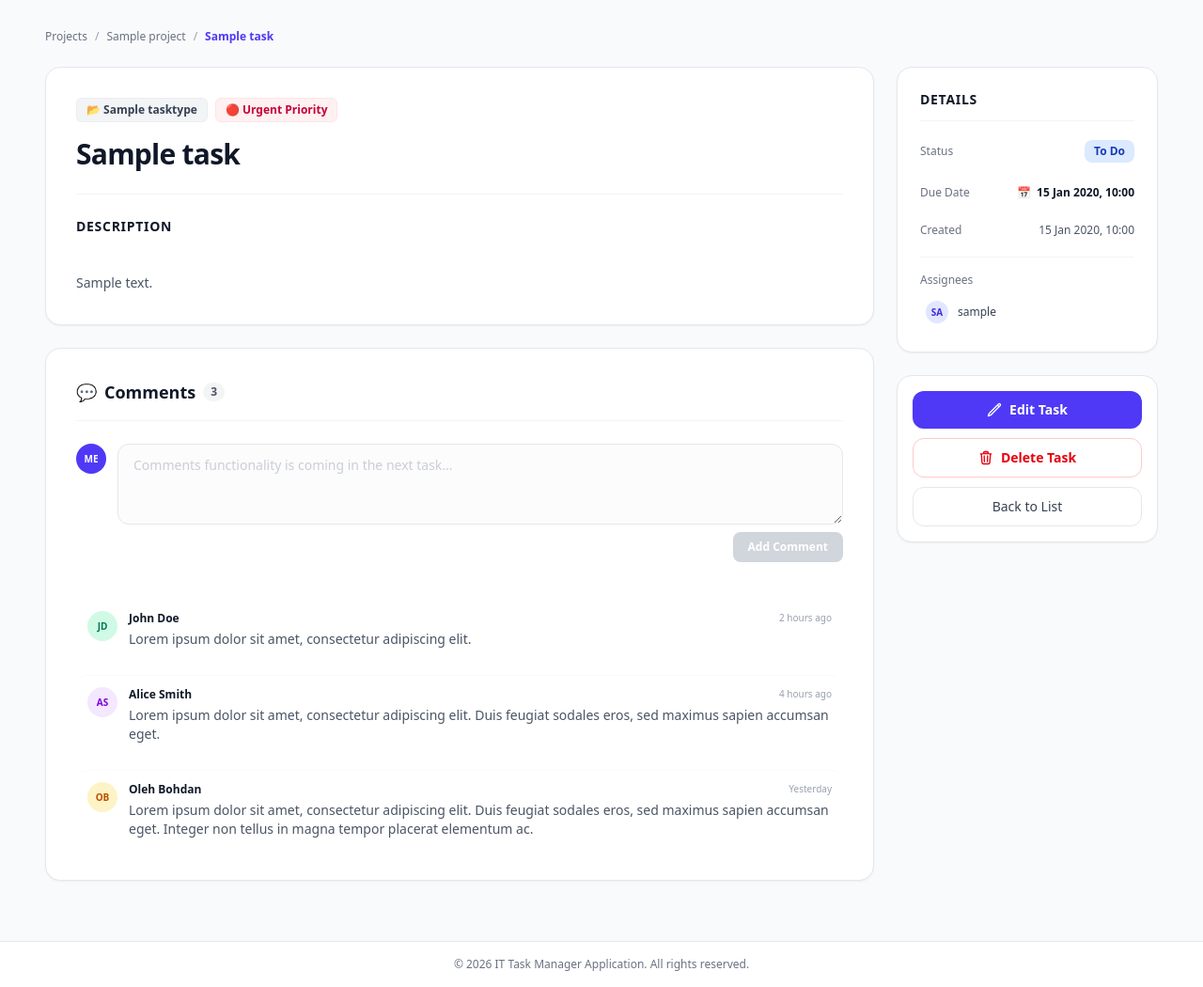
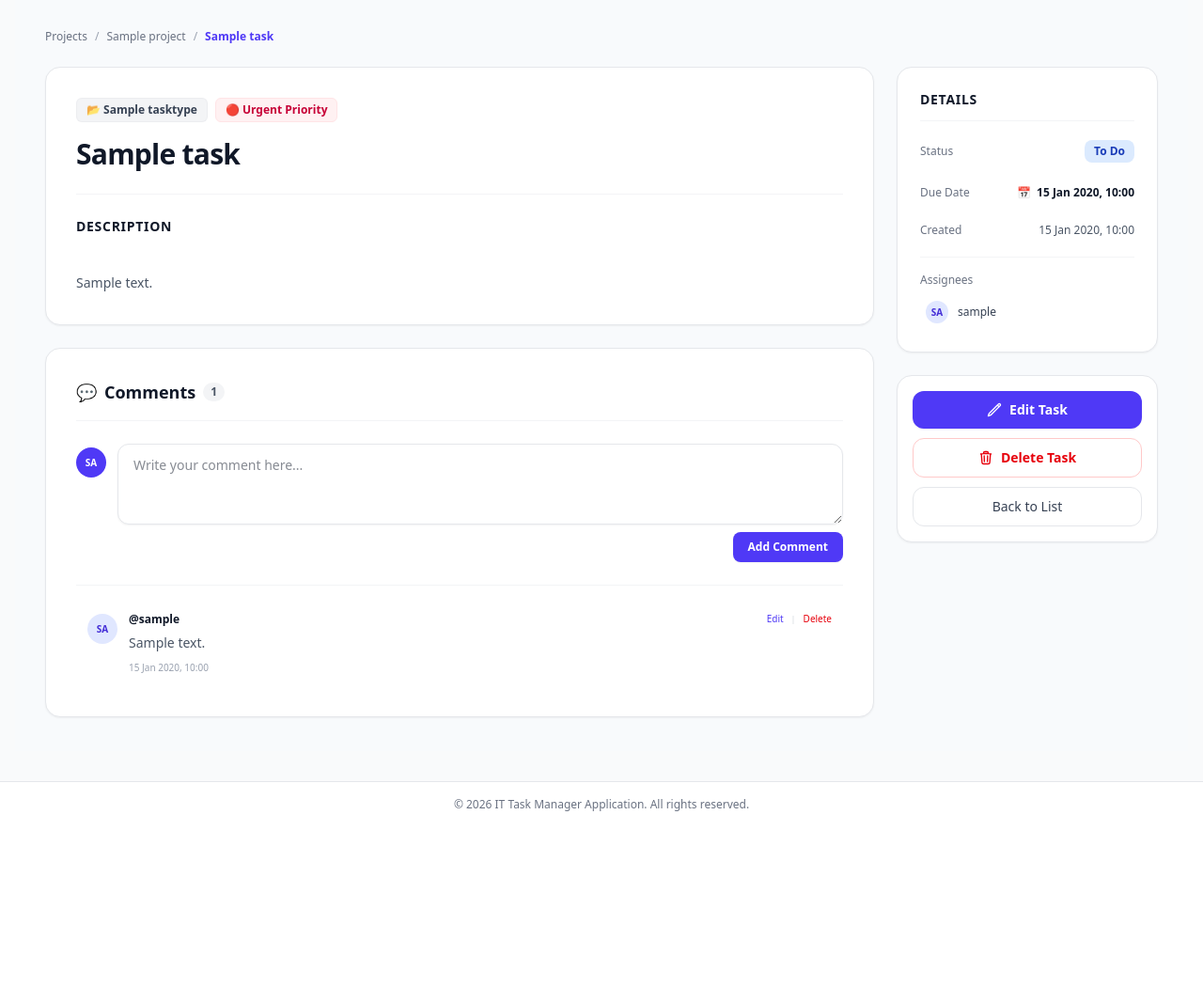
Before and after one commit to malyshkoserhii/task-manager, a Django app: page /projects/1/tasks/1/detail/ in a window 1280 px wide. Shown: the part 102-1152 px from the top of the page at 94% size. After the commit the page ends 965 px from the top, so only its background shows below. Run offline with Django 5.2, Linux system fonts and the light colour scheme; a user stored in the database is signed in; tables that the repository leaves empty hold one stand-in row (values such as "Sample post"); some libraries are stand-ins or nearby versions.

Commit message:
feat: Add comments CRUD

```diff
--- /dev/null
+++ b/tasks/forms/comment.py
@@ -0,0 +1,24 @@
+from django import forms
+
+from tasks.models import Comment
+
+
+class CommentCreateForm(forms.ModelForm):
+    class Meta:
+        model = Comment
+        fields = ("text",)
+        widgets = {
+            "text": forms.Textarea(
+                attrs={
+                    "class": "block w-full rounded-xl border border-gray-200 "
+                             "px-4 py-3 text-sm focus:border-indigo-500 "
+                             "focus:ring-indigo-500 bg-white text-gray-900 "
+                             "shadow-xs resize-y",
+                    "placeholder": "Write your comment here...",
+                    "rows": 3,
+                }
+            )
+        }
+        labels = {
+            "text": "",
+        }
--- a/tasks/urls.py
+++ b/tasks/urls.py
@@ -18,6 +18,8 @@ from tasks.views import (
     ProjectTaskUpdateView,
     ProjectTaskDetailView,
     ProjectTaskDeleteView,
+    CommentUpdateView,
+    CommentDeleteView,
 )
 
 urlpatterns = [
@@ -56,6 +58,10 @@ urlpatterns = [
         ProjectTaskDeleteView.as_view(),
         name="project-task-delete",
     ),
+    path("comments/<int:pk>/edit/", CommentUpdateView.as_view(), name="comment-update"),
+    path(
+        "comments/<int:pk>/delete/", CommentDeleteView.as_view(), name="comment-delete"
+    ),
     path("teams/", TeamsListView.as_view(), name="team-list"),
     path("teams/create/", TeamCreateView.as_view(), name="team-create"),
     path("teams/<int:pk>/update/", TeamUpdateView.as_view(), name="team-update"),
--- a/tasks/views.py
+++ b/tasks/views.py
@@ -1,18 +1,20 @@
 from django.contrib.auth import get_user_model
 from django.contrib.auth.mixins import LoginRequiredMixin
+from django.core.paginator import Paginator
 from django.db import models
 from django.db.models import Q, Count
 from django.http import HttpResponse, HttpRequest
 from django.shortcuts import render, redirect, get_object_or_404
-from django.urls import reverse_lazy
+from django.urls import reverse_lazy, reverse
 from django.utils import timezone
 from django.views import generic
 
-from forms.task import TaskCreateForm, TaskSearchForm
+from tasks.forms.comment import CommentCreateForm
+from tasks.forms.task import TaskCreateForm, TaskSearchForm
 from tasks.forms.team import TeamCreateForm
 from tasks.forms.auth import WorkerCreationForm
 from tasks.forms.project import ProjectCreateForm, ProjectSearchForm
-from tasks.models import Project, Team, Task
+from tasks.models import Project, Team, Task, Comment
 
 User = get_user_model()
 
@@ -194,7 +196,6 @@ class ProjectTaskListView(LoginRequiredMixin, generic.ListView):
         return context
 
     def _apply_filters(self, queryset, cleaned_data):
-        """Внутрішній метод для послідовної фільтрації тасок."""
         name = cleaned_data.get("name")
         if name:
             queryset = queryset.filter(name__icontains=name)
@@ -218,7 +219,6 @@ class ProjectTaskListView(LoginRequiredMixin, generic.ListView):
         return queryset
 
     def _apply_sorting(self, queryset, cleaned_data):
-        """Внутрішній метод для збору правил сортування та їх застосування."""
         sorting_rules = []
 
         deadline = cleaned_data.get("deadline")
@@ -311,7 +311,40 @@ class ProjectTaskDetailView(LoginRequiredMixin, generic.DetailView):
     def get_context_data(self, *, object_list=None, **kwargs):
         context = super().get_context_data(**kwargs)
         context["project"] = self.project
+
+        if "comment_form" not in context:
+            context["comment_form"] = CommentCreateForm()
+
+        all_comments = self.object.comments.all()
+
+        paginator = Paginator(all_comments, 5)
+
+        page_number = self.request.GET.get("page")
+
+        comments_page = paginator.get_page(page_number)
+
+        context["comments"] = comments_page
+
         return context
+
+    def post(self, request, *args, **kwargs):
+        self.object = self.get_object()
+        form = CommentCreateForm(request.POST)
+        if form.is_valid():
+            comment = form.save(commit=False)
+            comment.task = self.object
+            comment.author = request.user
+            comment.save()
+            return redirect(
+                reverse(
+                    "tasks:project-task-detail",
+                    kwargs={"project_pk": self.project.pk, "pk": self.object.pk},
+                )
+            )
+
+        context = self.get_context_data()
+        context["comment_form"] = form
+        return self.render_to_response(context)
 
 
 class ProjectTaskDeleteView(LoginRequiredMixin, generic.DeleteView):
@@ -334,3 +367,41 @@ class ProjectTaskDeleteView(LoginRequiredMixin, generic.DeleteView):
 
     def get_success_url(self):
         return reverse_lazy("tasks:project-tasks", kwargs={"pk": self.project.id})
+
+
+class CommentUpdateView(LoginRequiredMixin, generic.UpdateView):
+    model = Comment
+    fields = ("text",)  # Використовуємо те саме поле
+    template_name = "tasks/comment_form.html"  # Створимо простий темплейт
+
+    def get_queryset(self):
+        # Редагувати можна ТІЛЬКИ свої коментарі
+        return super().get_queryset().filter(author=self.request.user)
+
+    def get_success_url(self):
+        comment = self.get_object()
+        page_number = self.request.GET.get("page", 1)
+        base_url = reverse(
+            "tasks:project-task-detail",
+            kwargs={"project_pk": comment.task.project.pk, "pk": comment.task.pk},
+        )
+        return f"{base_url}?page={page_number}"
+
+
+class CommentDeleteView(LoginRequiredMixin, generic.DeleteView):
+    model = Comment
+    template_name = "tasks/comment_confirm_delete.html"
+
+    def get_queryset(self):
+        return super().get_queryset().filter(author=self.request.user)
+
+    def get_success_url(self):
+        comment = self.get_object()
+        page_number = self.request.GET.get("page", 1)
+
+        base_url = reverse(
+            "tasks:project-task-detail",
+            kwargs={"project_pk": comment.task.project.pk, "pk": comment.task.pk},
+        )
+
+        return f"{base_url}?page={page_number}"
--- a/templates/includes/pagination.html
+++ b/templates/includes/pagination.html
@@ -26,7 +26,7 @@
       {% endif %}
     </div>
 
-    <div class="hidden sm:flex sm:flex-1 sm:items-center sm:justify-between">
+    <div class="px-3 hidden sm:flex sm:flex-1 sm:items-center sm:justify-between">
       <div>
         <p class="text-sm text-gray-500">
           Showing <span class="font-medium text-gray-900">{{ page_obj.start_index }}</span> to <span
--- a/templates/tasks/project_list.html
+++ b/templates/tasks/project_list.html
@@ -104,7 +104,6 @@
                 </div>
               </div>
 
-              <!-- Текст опису залишається незмінним -->
               <p class="text-sm text-gray-500 line-clamp-3 mb-6 leading-relaxed">
                 {{ project.description|default:"No description provided for this project." }}
               </p>
--- a/templates/tasks/task_detail.html
+++ b/templates/tasks/task_detail.html
@@ -70,86 +70,157 @@
 
         </div>
 
+        <!-- 💬 ОЖИВЛЕНИЙ БЛОК КОМЕНТАРІВ -->
         <div class="bg-white border border-gray-200 rounded-2xl p-6 sm:p-8 shadow-xs space-y-6">
           <h3 class="text-lg font-bold text-gray-900 border-b border-gray-100 pb-4 flex items-center gap-2">
             <span>💬</span> Comments <span
-              class="text-xs bg-gray-100 text-gray-600 px-2 py-0.5 rounded-full font-semibold">3</span>
+              class="text-xs bg-gray-100 text-gray-600 px-2 py-0.5 rounded-full font-semibold">{{ comments.paginator.count|default:comments.count }}</span>
           </h3>
 
-          <div class="flex gap-3 items-start">
+          <!-- Форма створення коментаря -->
+          <form method="post" action="" class="flex gap-3 items-start">
+            {% csrf_token %}
             <div
-                class="flex items-center justify-center h-8 w-8 rounded-full bg-indigo-600 text-[10px] font-bold text-white uppercase leading-none">
-              ME
+                class="flex items-center justify-center h-8 w-8 rounded-full bg-indigo-600 text-[10px] font-bold text-white uppercase leading-none mt-1">
+              {{ request.user.username|slice:":2" }}
             </div>
             <div class="flex-1">
-            <textarea disabled
-                      rows="3"
-                      class="block w-full rounded-xl border border-gray-200 px-4 py-3 text-sm focus:border-indigo-500 focus:ring-indigo-500 bg-gray-50/50 text-gray-400 cursor-not-allowed"
-                      placeholder="Comments functionality is coming in the next task..."></textarea>
+              <div class="relative">
+                {{ comment_form.text }}
+              </div>
+
+              {% if comment_form.text.errors %}
+                <div class="text-xs text-red-600 mt-1 font-medium">
+                  {{ comment_form.text.errors }}
+                </div>
+              {% endif %}
+
               <div class="mt-2 flex justify-end">
-                <button type="button" disabled
-                        class="inline-flex items-center justify-center px-4 py-2 bg-gray-300 text-white text-xs font-semibold rounded-lg cursor-not-allowed">
+                <button type="submit"
+                        class="inline-flex items-center justify-center px-4 py-2 bg-indigo-600 hover:bg-indigo-700 text-white text-xs font-semibold rounded-lg shadow-xs transition duration-150">
                   Add Comment
                 </button>
               </div>
             </div>
+          </form>
+
+          <!-- Динамічний список коментарів із бази -->
+          <div class="space-y-4 pt-4 border-t border-gray-100">
+            {% for comment in comments %}
+              <div
+                  class="flex gap-3 items-start p-3 hover:bg-slate-50/50 rounded-xl transition duration-150 {% if not forloop.first %}border-t border-gray-50{% endif %}">
+                <!-- Аватар автора -->
+                <div
+                    class="flex items-center justify-center h-8 w-8 rounded-full bg-indigo-100 text-[10px] font-bold text-indigo-700 uppercase leading-none flex-shrink-0 mt-0.5">
+                  {{ comment.author.username|slice:":2" }}
+                </div>
+
+                <div class="flex-1 space-y-1.5">
+                  <div class="flex items-center justify-between">
+                    <span class="text-xs font-semibold text-gray-900">@{{ comment.author.username }}</span>
+
+                    {% if comment.author == request.user %}
+                      <div class="flex items-center space-x-2">
+                        <a href="{% url 'tasks:comment-update' pk=comment.id %}?page={{ comments.number|default:1 }}"
+                           class="text-[10px] text-indigo-600 hover:text-indigo-800 transition">Edit</a>
+                        <span class="text-[9px] text-gray-300">|</span>
+                        <a href="{% url 'tasks:comment-delete' pk=comment.id %}?page={{ comments.number|default:1 }}"
+                           class="text-[10px] text-red-600 hover:text-red-800 transition">Delete</a>
+                      </div>
+                    {% endif %}
+                  </div>
+
+                  <p class="text-sm text-gray-600 whitespace-pre-line leading-relaxed">{{ comment.text }}</p>
+
+                  <div class="flex items-center space-x-2 text-[10px] text-gray-400 pt-0.5">
+                    <span>{{ comment.created_at|date:"d M Y, H:i" }}</span>
+
+                    {% if comment.created_at|date:"YmdHi" < comment.updated_at|date:"YmdHi" %}
+                      <span class="text-gray-300">·</span>
+                      <span class="italic text-amber-600 font-medium"
+                            title="Edited at {{ comment.updated_at|date:'d M Y, H:i' }}">
+                        Edited ({{ comment.updated_at|date:"H:i" }})
+                      </span>
+                    {% endif %}
+                  </div>
+                </div>
+              </div>
+            {% empty %}
+              <div class="text-center py-6 text-sm text-gray-400 italic">
+                No comments yet. Be the first to leave a thought! 😉
+              </div>
+            {% endfor %}
           </div>
 
-          <div class="space-y-4 pt-4">
+          {% if comments.has_other_pages %}
+            <div class="flex items-center justify-between border-t border-gray-100 pt-4 mt-4">
+              <!-- Мобільна версія пагінації (прості кнопки Previous/Next) -->
+              <div class="flex flex-1 justify-between sm:hidden">
+                {% if comments.has_previous %}
+                  <a href="?page={{ comments.previous_page_number }}"
+                     class="relative inline-flex items-center rounded-md border border-gray-200 bg-white px-4 py-2 text-xs font-medium text-gray-700 hover:bg-gray-50 transition">Previous</a>
+                {% else %}
+                  <span
+                      class="relative inline-flex items-center rounded-md border border-gray-100 bg-gray-50 px-4 py-2 text-xs font-medium text-gray-400 cursor-not-allowed">Previous</span>
+                {% endif %}
 
-            <div class="flex gap-3 items-start p-3 hover:bg-slate-50/50 rounded-xl transition duration-150">
-              <div
-                  class="flex items-center justify-center h-8 w-8 rounded-full bg-emerald-100 text-[10px] font-bold text-emerald-700 uppercase leading-none">
-                JD
+                {% if comments.has_next %}
+                  <a href="?page={{ comments.next_page_number }}"
+                     class="relative ml-3 inline-flex items-center rounded-md border border-gray-200 bg-white px-4 py-2 text-xs font-medium text-gray-700 hover:bg-gray-50 transition">Next</a>
+                {% else %}
+                  <span
+                      class="relative ml-3 inline-flex items-center rounded-md border border-gray-100 bg-gray-50 px-4 py-2 text-xs font-medium text-gray-400 cursor-not-allowed">Next</span>
+                {% endif %}
               </div>
-              <div class="flex-1 space-y-1">
-                <div class="flex items-center justify-between">
-                  <span class="text-xs font-semibold text-gray-900">John Doe</span>
-                  <span class="text-[10px] text-gray-400">2 hours ago</span>
+
+              <!-- Десктопна версія пагінації (з цифрами сторінок) -->
+              <div class="hidden sm:flex sm:flex-1 sm:items-center sm:justify-between">
+                <div>
+                  <p class="text-xs text-gray-500">
+                    Showing page <span class="font-semibold text-gray-900">{{ comments.number }}</span> of <span
+                      class="font-semibold text-gray-900">{{ comments.paginator.num_pages }}</span>
+                  </p>
                 </div>
-                <p class="text-sm text-gray-600">
-                  Lorem ipsum dolor sit amet, consectetur adipiscing elit.
-                </p>
+                <div>
+                  <nav class="isolate inline-flex -space-x-px rounded-lg shadow-xs border border-gray-200 bg-white"
+                       aria-label="Pagination">
+                    <!-- Кнопка назад (‹) -->
+                    {% if comments.has_previous %}
+                      <a href="?page={{ comments.previous_page_number }}"
+                         class="relative inline-flex items-center rounded-l-lg px-3 py-2 text-gray-400 hover:bg-gray-50 focus:z-20 transition text-sm">
+                        ‹
+                      </a>
+                    {% else %}
+                      <span
+                          class="relative inline-flex items-center rounded-l-lg px-3 py-2 text-gray-300 bg-gray-50/50 cursor-not-allowed text-sm">‹</span>
+                    {% endif %}
+
+                    <!-- Рендеринг номерів сторінок -->
+                    {% for num in comments.paginator.page_range %}
+                      {% if comments.number == num %}
+                        <span aria-current="page"
+                              class="relative z-10 inline-flex items-center bg-indigo-600 px-3 py-1.5 text-xs font-semibold text-white focus:z-20">{{ num }}</span>
+                      {% elif num > comments.number|add:"-3" and num < comments.number|add:"3" %}
+                        <a href="?page={{ num }}"
+                           class="relative inline-flex items-center px-3 py-1.5 text-xs font-medium text-gray-700 hover:bg-gray-50 focus:z-20 transition">{{ num }}</a>
+                      {% endif %}
+                    {% endfor %}
+
+                    <!-- Кнопка вперед (›) -->
+                    {% if comments.has_next %}
+                      <a href="?page={{ comments.next_page_number }}"
+                         class="relative inline-flex items-center rounded-r-lg px-3 py-2 text-gray-400 hover:bg-gray-50 focus:z-20 transition text-sm">
+                        ›
+                      </a>
+                    {% else %}
+                      <span
+                          class="relative inline-flex items-center rounded-r-lg px-3 py-2 text-gray-300 bg-gray-50/50 cursor-not-allowed text-sm">›</span>
+                    {% endif %}
+                  </nav>
+                </div>
               </div>
             </div>
-
-            <div
-                class="flex gap-3 items-start p-3 hover:bg-slate-50/50 rounded-xl transition duration-150 border-t border-gray-50">
-              <div
-                  class="flex items-center justify-center h-8 w-8 rounded-full bg-purple-100 text-[10px] font-bold text-purple-700 uppercase leading-none">
-                AS
-              </div>
-              <div class="flex-1 space-y-1">
-                <div class="flex items-center justify-between">
-                  <span class="text-xs font-semibold text-gray-900">Alice Smith</span>
-                  <span class="text-[10px] text-gray-400">4 hours ago</span>
-                </div>
-                <p class="text-sm text-gray-600">
-                  Lorem ipsum dolor sit amet, consectetur adipiscing elit. Duis feugiat sodales eros, sed maximus sapien
-                  accumsan eget.
-                </p>
-              </div>
-            </div>
-
-            <div
-                class="flex gap-3 items-start p-3 hover:bg-slate-50/50 rounded-xl transition duration-150 border-t border-gray-50">
-              <div
-                  class="flex items-center justify-center h-8 w-8 rounded-full bg-amber-100 text-[10px] font-bold text-amber-700 uppercase leading-none">
-                OB
-              </div>
-              <div class="flex-1 space-y-1">
-                <div class="flex items-center justify-between">
-                  <span class="text-xs font-semibold text-gray-900">Oleh Bohdan</span>
-                  <span class="text-[10px] text-gray-400">Yesterday</span>
-                </div>
-                <p class="text-sm text-gray-600">
-                  Lorem ipsum dolor sit amet, consectetur adipiscing elit. Duis feugiat sodales eros, sed maximus sapien
-                  accumsan eget. Integer non tellus in magna tempor placerat elementum ac.
-                </p>
-              </div>
-            </div>
-
-          </div>
+          {% endif %}
 
         </div>
 
@@ -246,3 +317,4 @@
 
   </div>
 {% endblock %}
+а
```
Also changed, not shown: tasks/models.py (+2 -21 lines), templates/tasks/comment_confirm_delete.html (added, +33 -0 lines), templates/tasks/comment_form.html (added, +45 -0 lines), tasks/migrations/0003_remove_like_unique_like_comment_user_and_more.py (added).
